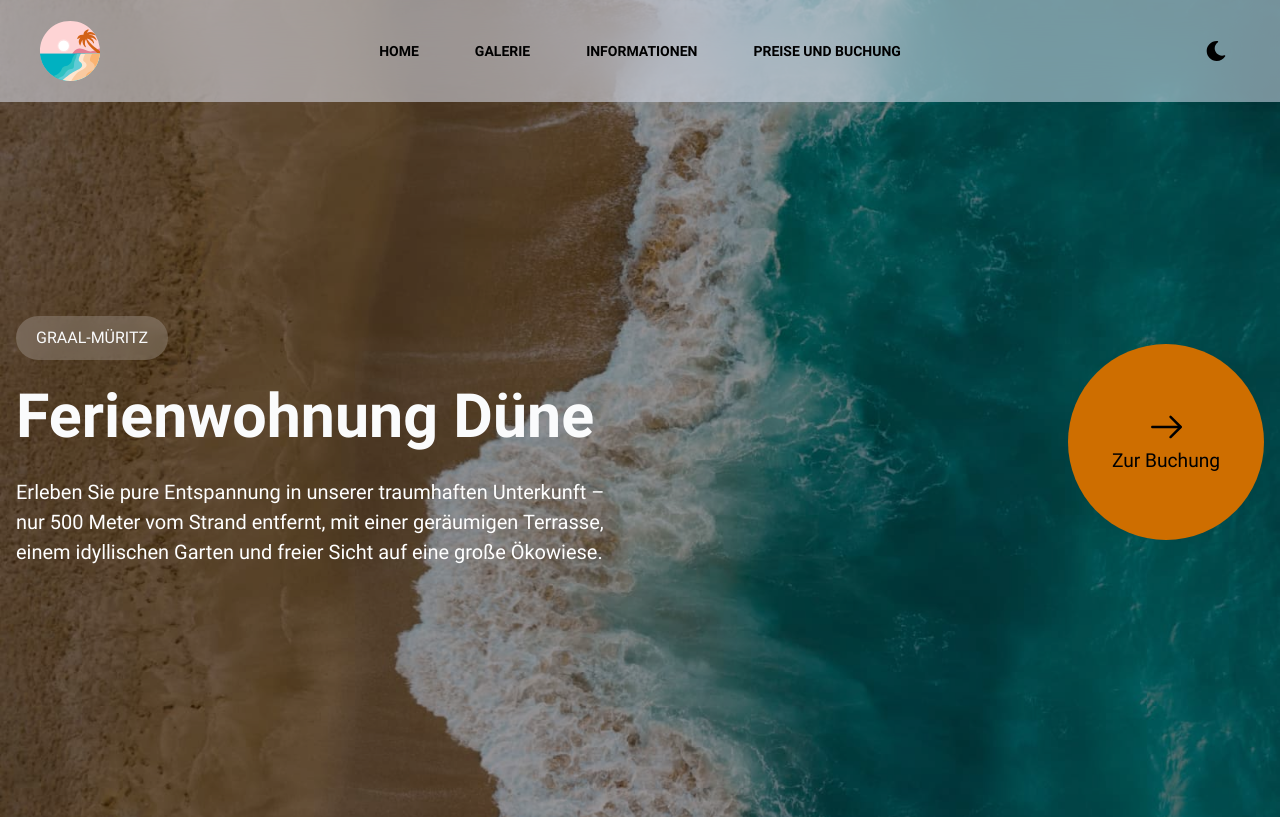
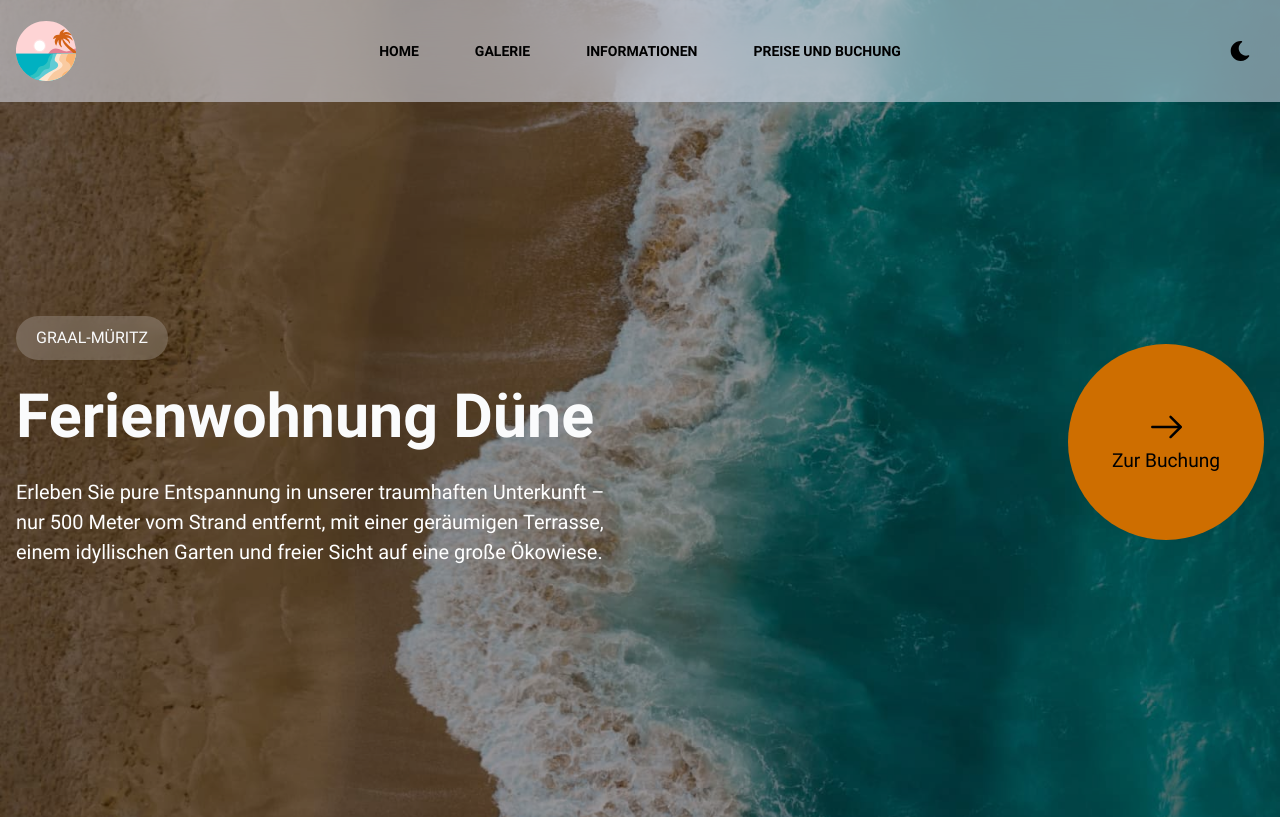
Before and after one commit to pndweb/pndweb.github.io, an Eleventy site: page src/index.html in a window 1280 px wide. Shown: the top 819 px of the page. Built offline with nearby package versions, Linux system fonts and the light colour scheme; Eleventy itself is replaced by a stand-in of ours; files that its build step writes are made by us from their sources.

Commit message:
navbar logo

```diff
--- a/src/assets/sass/root.scss
+++ b/src/assets/sass/root.scss
@@ -1093,7 +1093,7 @@ html {
             gap: calc(24 / 16 * 1rem);
             position: relative;
             box-sizing: border-box; //JPA
-            padding: 0 calc(24 / 16 * 1rem); //JPA
+            // padding: 0 calc(24 / 16 * 1rem); //JPA
         }
 
         .cs-toggle {
```
Also changed, not shown: src/assets/css/root.css, 1 other file.
